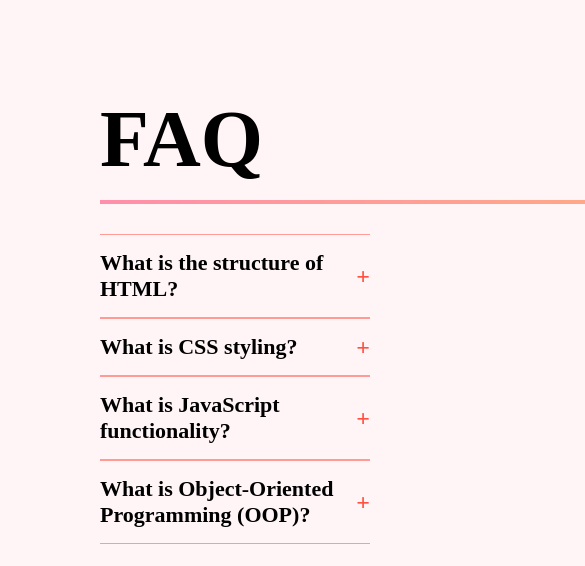
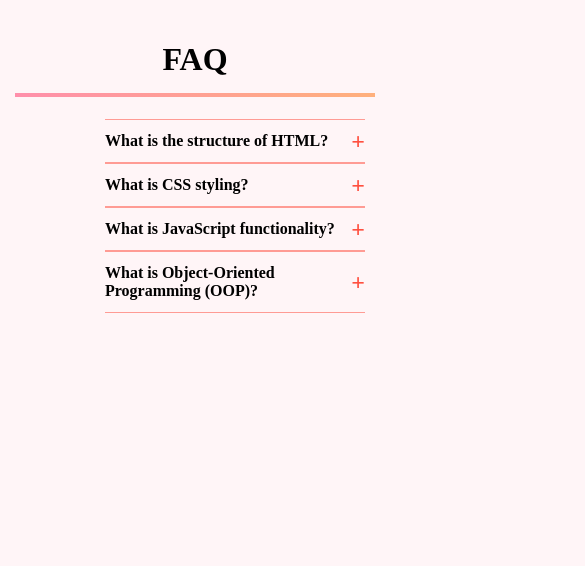
Before and after one commit to yaminimishra08/FAQ, a plain HTML site: page index.html in a window 390 px wide. Shown: the top 566 px of the page, 585 px wide, since content can reach past the window. Drawn offline with Linux system fonts and the light colour scheme.

Commit message:
commit changes

```diff
--- a/FAQ.css
+++ b/FAQ.css
@@ -5,20 +5,27 @@ body{
     padding: 40px 20px;
 }
 
+/* Center content instead of pushing from left */
+#faq-container {
+    max-width: 650px;
+    margin: 30px auto 0 auto; /* centers horizontally */
+    padding: 0 10px;
+}
+
 /*Styling heading*/
 h1{
     font-family:'Times New Roman', Times, serif;
-    font-size: 80px;
+    font-size: clamp(32px, 6vw, 80px); /* responsive scaling */
     color: #000;
     text-align: left;
-    margin-left: 80px;
-    margin-bottom: 10px;
+    margin-left: 0 auto 10px auto;
+    max-width: 650px;
 }
 
 h1::after{
     content: "";
     display: block;
-    width: 650px;
+    width: 100%; /* responsive instead of fixed */
     height: 4px;
     margin-top: 15px;
     background: linear-gradient(to right, #ff8fab, #ffb07c);
@@ -41,7 +48,7 @@ FAQ Container Styling
     position: relative;
     cursor: pointer;
     padding: 15px 35px 15px 0;
-    font-size: 22px;
+    font-size: clamp(16px, 2.5vw, 22px);
     font-weight: bold;
     border-top: 1px solid #ff9b94;
     border-bottom: 1px solid #ff9b94;
@@ -79,7 +86,7 @@ Styling Minus icon
     max-height: 0;
     overflow: hidden;
     padding-left: 15px;
-    font-size: 19px;
+    font-size: clamp(14px, 2.3vw, 19px);
     line-height: 1.6;
     transition: max-height 0.35s ease;
 }
@@ -91,3 +98,21 @@ Styling Minus icon
     padding: 10px 15px;
     border-left: 3px solid #ff5040;
 }
+
+@media (max-width: 600px) {
+    body {
+        padding: 20px 15px;
+    }
+
+    h1 {
+        text-align: center;
+    }
+
+    #faq-container {
+        margin-top: 20px;
+    }
+
+    .question {
+        padding: 12px 30px 12px 0;
+    }
+}
--- a/FAQ.js
+++ b/FAQ.js
@@ -1,87 +1,86 @@
-/* ==========================
-        QAItem Class
-========================== */
-/* Represents a single FAQ item with toggle functionality */
+// =========================
+//      QAItem Class
+// =========================
+// Represents a single FAQ item (question + answer)
+// Encapsulates both data and behavior (OOP approach)
 class QAItem
 {
-
-    constructor(question, answer)
-    {
+    // Constructor initializes question and answer
+    constructor(question, answer) {
         this.question = question;
         this.answer = answer;
     }
 
     // Toggles visibility of answer and updates active state for styling
     toggle(questionElement, answerElement) {
-        questionElement.classList.toggle("active");
-        answerElement.classList.toggle("show");
+        questionElement.classList.toggle("active"); // visual state of question
+        answerElement.classList.toggle("show"); // controls visibility of answer
     }
 
-    render()
-    {
+    // Creates and returns DOM structure for a single FAQ item
+    render() {
+        // Main container for each FAQ item
+        const container = document.createElement("article");
+        container.className = "faq-item";
 
-       const container = document.createElement("article");
-       container.className = "faq-item";
-
+        // Question element (clickable)
         const questionElement = document.createElement("div");
         questionElement.className = "question";
         questionElement.textContent = this.question;
 
+        // Answer element (hidden by default via CSS)
         const answerElement = document.createElement("div");
         answerElement.className = "answer";
         answerElement.textContent = this.answer;
 
-        questionElement.addEventListener("click", () =>
-        {
+        // Attach click event to toggle answer visibility
+        questionElement.addEventListener("click", () => {
             this.toggle(questionElement, answerElement);
         });
 
+        // Append question and answer to container
         container.appendChild(questionElement);
         container.appendChild(answerElement);
 
-        return container;
+        return container; // return complete FAQ item
     }
 }
 
 
-/* ==========================
-   FAQ Data
-========================== */
-const faqItems =
-[
-
-    new QAItem
-    (
+// ==========================
+//        FAQ Data
+// ==========================
+// Array of QAItem objects
+const faqItems = [
+    new QAItem (
         "What is the structure of HTML?",
         "HTML (HyperText Markup Language) provides the basic structure of a webpage. It uses elements and tags to organize content such as headings, paragraphs, images, and links. A typical HTML structure includes the <html>, <head>, and <body> sections."
     ),
 
-    new QAItem
-    (
+    new QAItem(
         "What is CSS styling?",
         "CSS (Cascading Style Sheets) controls the appearance of a website. It defines styles such as colors, fonts, spacing, layout, and responsiveness. While HTML creates the structure of a webpage, CSS makes it visually appealing."
     ),
 
-    new QAItem
-    (
+    new QAItem(
         "What is JavaScript functionality?",
         "JavaScript is a programming language used to add interactivity and dynamic behavior to websites. It allows features such as form validation, animations, interactive menus, pop-ups, and real-time updates without reloading the page."
     ),
 
-    new QAItem
-    (
+    new QAItem(
         "What is Object-Oriented Programming (OOP)?",
         "Object-Oriented Programming (OOP) is a programming paradigm based on objects. Objects combine data (properties) and actions (methods). OOP helps organize code into reusable and modular components."
     )
 ];
 
 
-/* ==========================
-   Render FAQ
-========================== */
+// ==========================
+//      Render FAQ
+// ==========================
+// Get reference to container in HTML where FAQ will be inserted
 const faqContainer = document.getElementById("faq-container");
 
-faqItems.forEach(item =>
-{
+// Loop through each FAQ item and render it into the DOM
+faqItems.forEach(item => {
     faqContainer.appendChild(item.render());
 });
```
